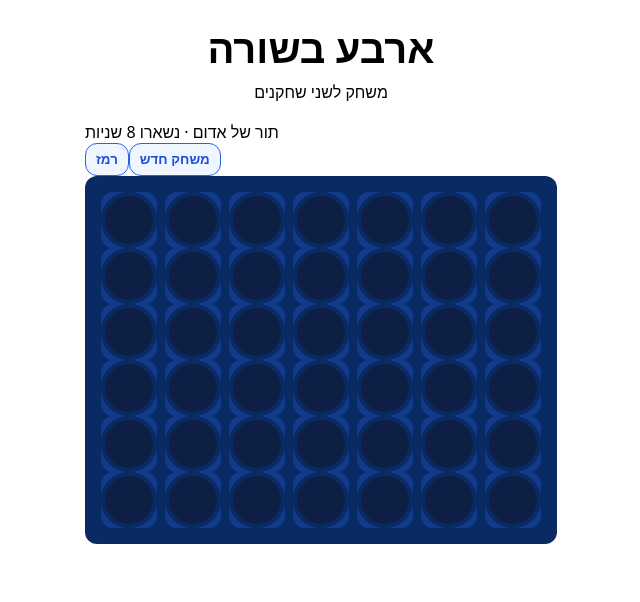
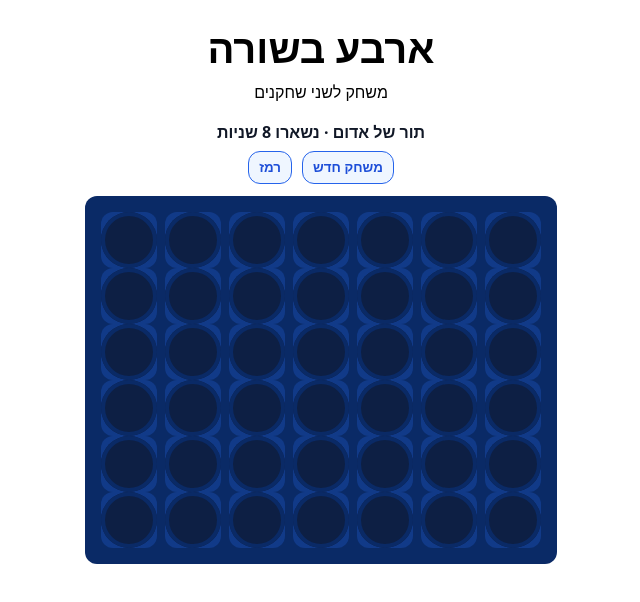
Before and after one commit to itay4560/connect-four, a React (Vite) app: page / in a window 1280 px wide. Both pictures are taken after a click on the button "התחל משחק". Shown: the top 602 px of the page, without its empty margins (319-959 px from the left). Built offline with nearby package versions, Linux system fonts and the light colour scheme.

Commit message:
Center status controls above the board

```diff
--- a/src/App.css
+++ b/src/App.css
@@ -20,6 +20,28 @@
   font-size: 16px;
 }
 
+.status-bar {
+  width: 100%;
+  display: flex;
+  flex-direction: column;
+  align-items: center;
+  gap: 8px;
+  margin-bottom: 12px;
+}
+
+.status-text {
+  text-align: center;
+  font-weight: 600;
+  color: #111827;
+}
+
+.status-actions {
+  display: flex;
+  gap: 10px;
+  justify-content: center;
+  flex-wrap: wrap;
+}
+
 .hint-text {
   margin-top: 4px;
   font-size: 14px;
```
